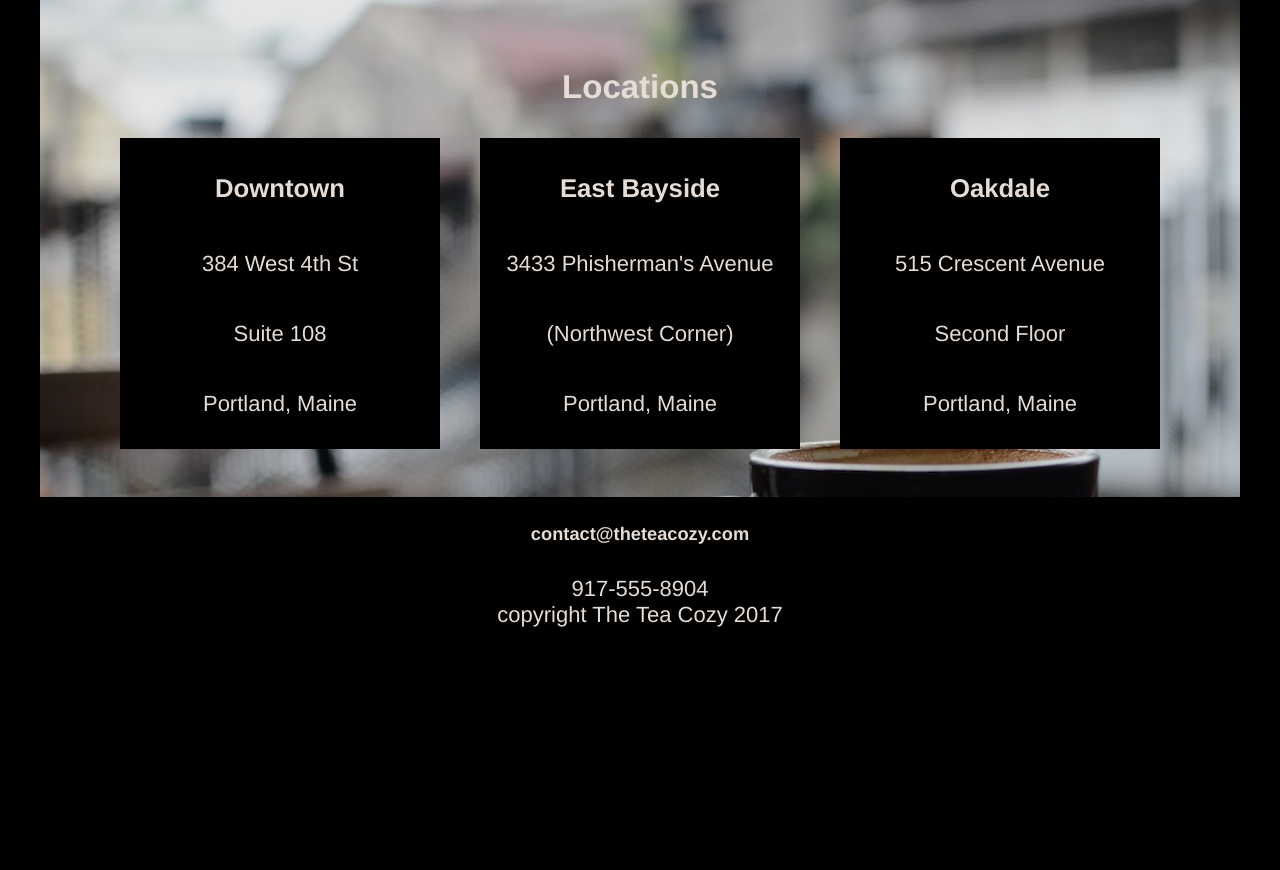
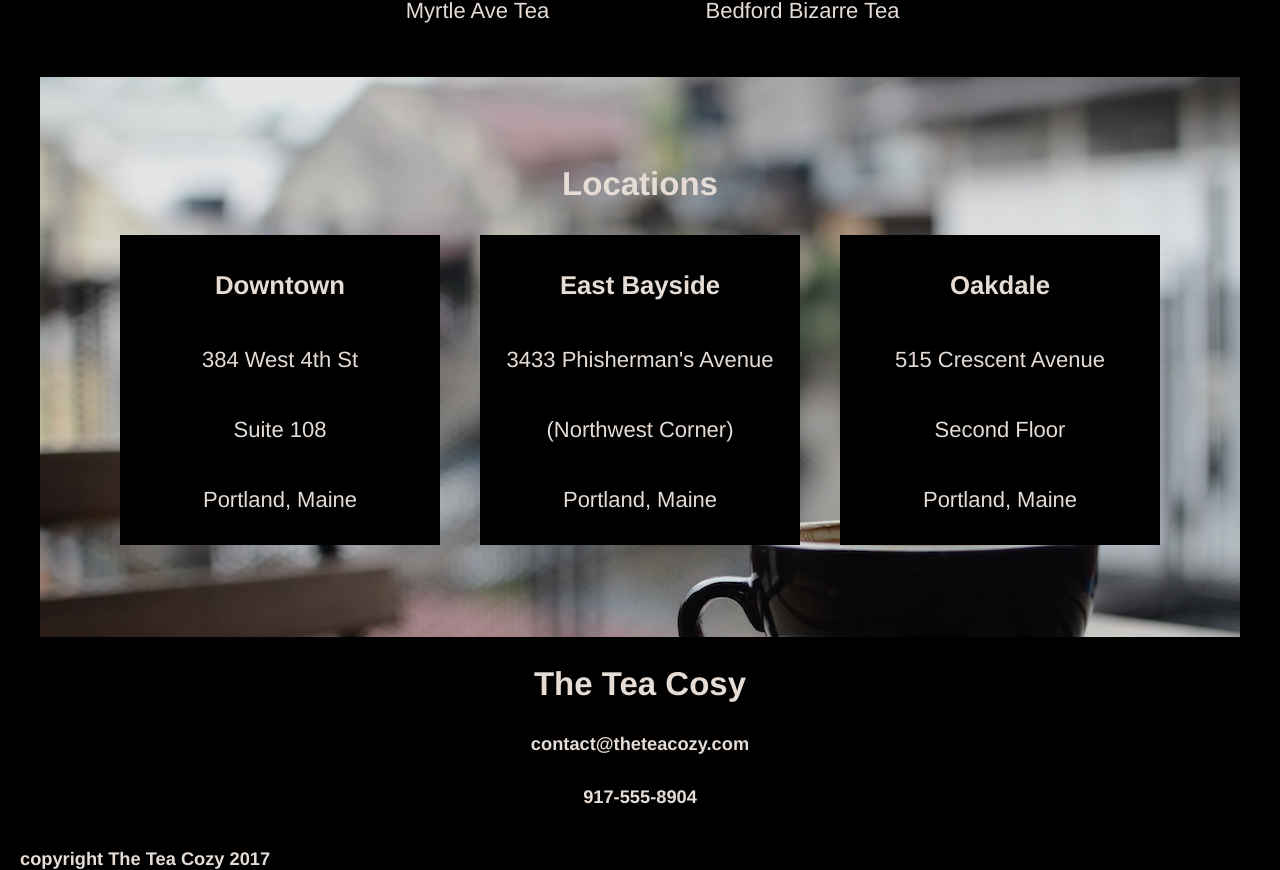
Before and after one commit to thearechner/TeaCosy, a plain HTML site: page index.html in a window 1280 px wide. Shown: the part 1480-2350 px from the top of the page. Before the commit the page ends 2108 px from the top, so only its background shows below. Drawn offline with Linux system fonts and the light colour scheme.

Commit message:
Finish main content and footer

```diff
--- a/index.html
+++ b/index.html
@@ -76,14 +76,16 @@
           </div>
         </div>
       </section>
+      <section class="contact">
+        <h2>The Tea Cosy</h2>
+        <h5>contact@theteacozy.com</h5>
+        <h5>917-555-8904</h5>
+      </section>
     </main>
 <!-- Footer -->
     <footer>
-      <h2>The Tea Cosy</h2>
-      <h5>contact@theteacozy.com</h5>
-      <span>917-555-8904</span>
       <div class="copyright">
-        <span>copyright The Tea Cozy 2017</span>
+        <h5>copyright The Tea Cozy 2017</h5>
       </div>
     </footer>
 
--- a/resources/style.css
+++ b/resources/style.css
@@ -65,6 +65,7 @@ main {
 .featured {
   width: 1000px;
   height: auto;
+  padding: 40px;
   display: flex;
   justify-content: center;
   align-items: center;
@@ -94,10 +95,11 @@ main {
   background-image: url(./images/img-locations-background.jpg);
   width: 1200px;
   height: 500px;
-  display: flex;
+  padding-top: 60px;
+  /*display: flex;
   justify-content: center;
   align-items: center;
-  flex-direction: column;
+  flex-direction: column;*/
 }
 .location-cards {
   display: flex;
@@ -111,5 +113,21 @@ main {
   background-color: black;
   opacity: 1;
   display: flex;
+  justify-content: center;
+  align-items: center;
   flex-direction: column;
 }
+
+/* Contact */
+.contact {
+  height: 200px;
+  width: 100%;
+}
+
+/* Footer */
+.copyright {
+  text-align: left;
+  padding: 0 20px;
+  position: relative;
+  top: 50px;
+}
```
